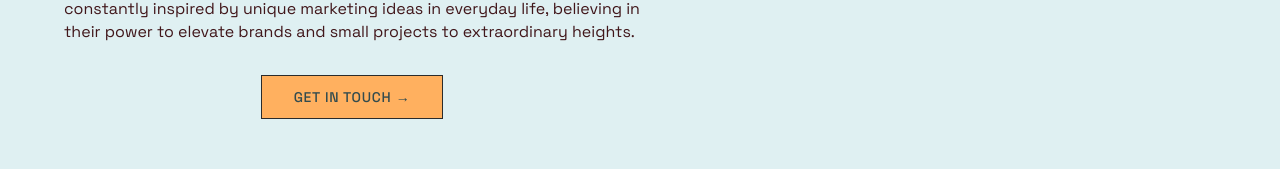
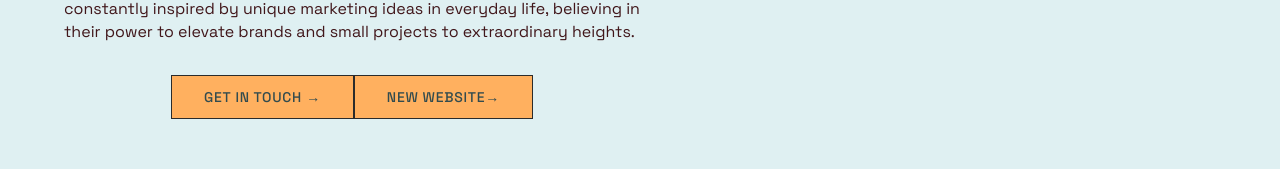
Before and after one commit to Niharika1999/niha-portfolio, a React (Create React App) app: page / in a window 1280 px wide. Shown: the part 426-595 px from the top of the page. Built offline with nearby package versions, Linux system fonts and the light colour scheme.

Commit message:
added new website link

```diff
--- a/src/components/Home/Home.js
+++ b/src/components/Home/Home.js
@@ -21,6 +21,9 @@ export default function Home() {
           <a href="mailto:niharika.u03@gmail.com">
             <button className="button-primary">Get in Touch →</button>
           </a>
+          <a href="https://niharika-upadhyayula.framer.website/">
+            <button className="button-primary">New Website→</button>
+          </a>
         </div>
         <hr></hr>
         <div className="rightSection">
```
